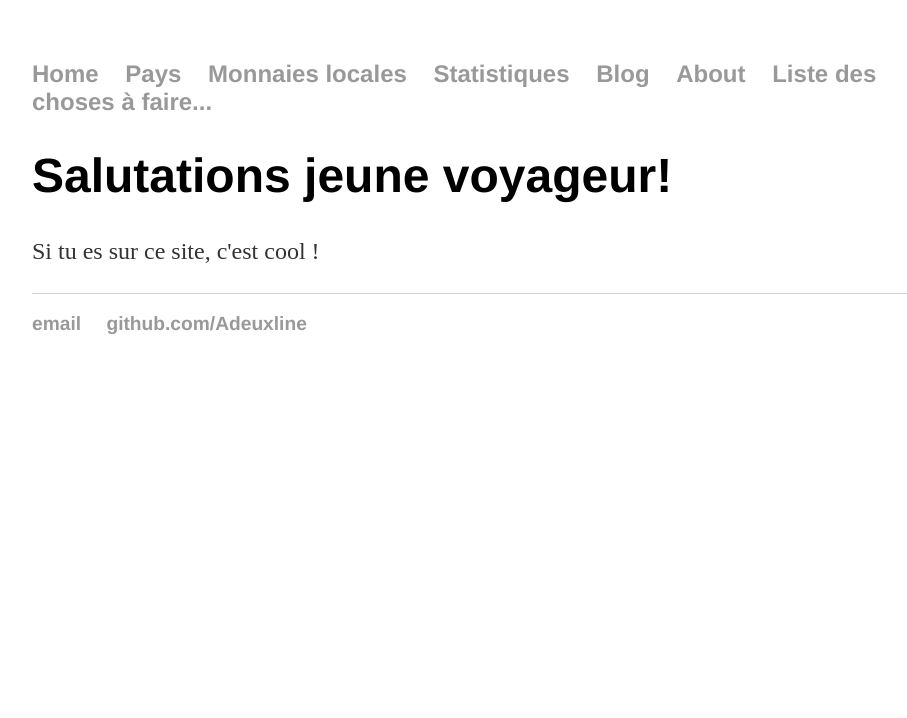
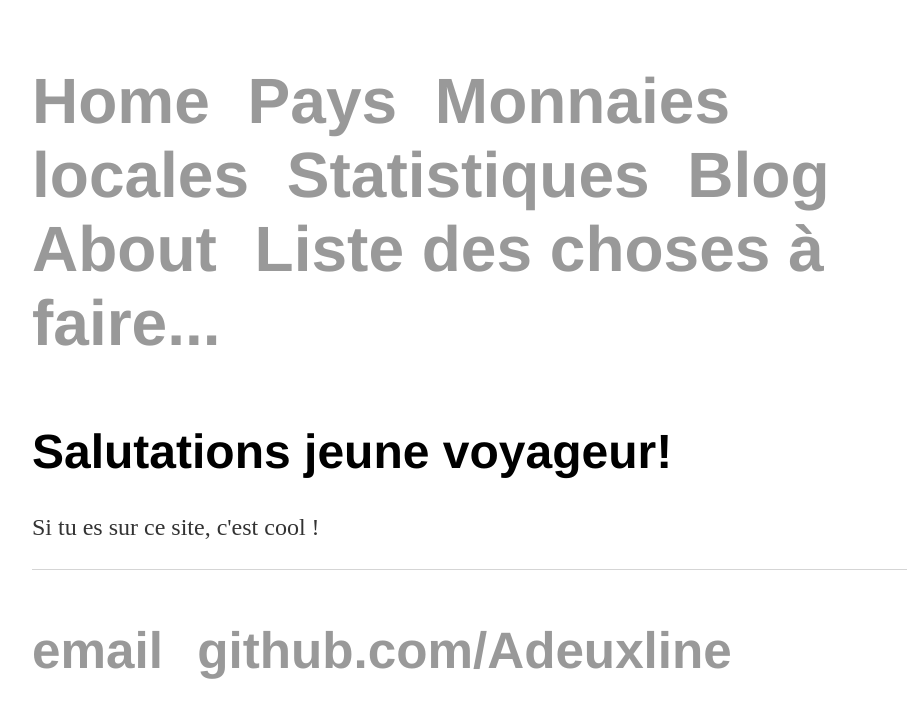
Before and after one commit to rlabe/adeuxline.github.io, a Jekyll site: the page built from index.html, in a window 1280 px wide. Shown: the top 718 px of the page, without its empty margins (160-1067 px from the left). Built offline with Jekyll 4.4.1, drawn with Linux system fonts in a browser that asks for light colours.

Commit message:
Update main.css

```diff
--- a/css/main.css
+++ b/css/main.css
@@ -7,7 +7,7 @@ nav ul, footer ul {
     padding: 0px;
     list-style: none;
     font-weight: bold;
-    font-size: 150%;
+    font-size: 400%;
 }
 nav ul li, footer ul li {
     display: inline;
```
